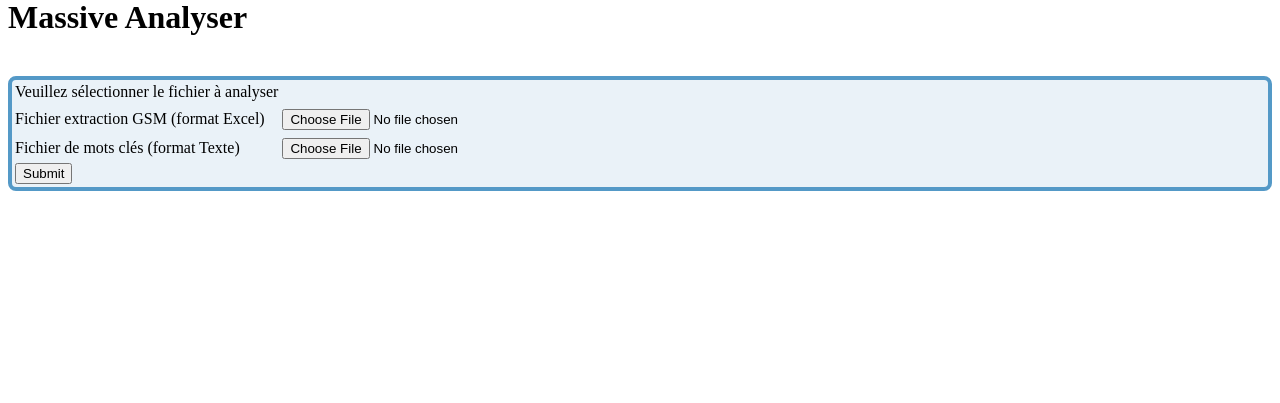
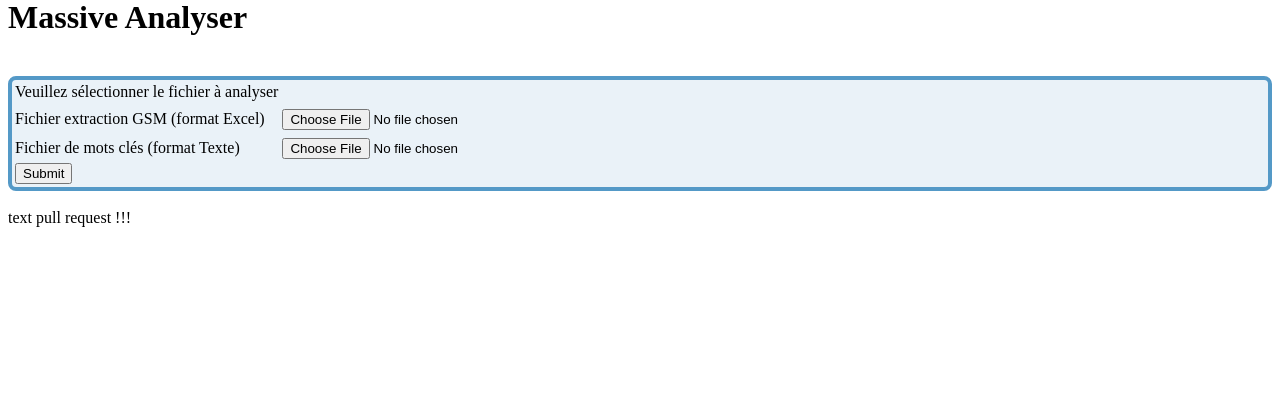
Before and after one commit to thoced/php-massive-recherche, a PHP site: page / in a window 1280 px wide. Shown: the part 22-425 px from the top of the page. Run offline with PHP 8.4, Linux system fonts and the light colour scheme.

Commit message:
- test pull request

```diff
--- a/index.php
+++ b/index.php
@@ -39,3 +39,5 @@ and open the template in the editor.
               </form>
     </div>
         <br>
+
+        text pull request !!!
```
